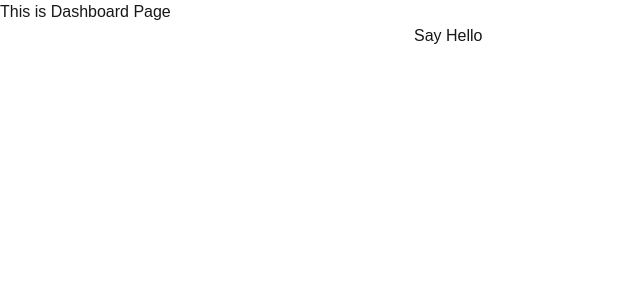
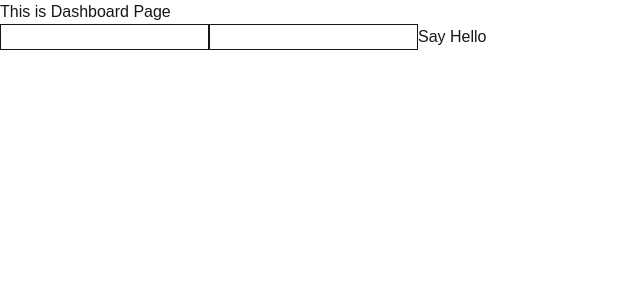
Before and after one commit to VijayJadon22/Practice-nextjs-appRouter, a Next.js app: page /dashboard in a window 1280 px wide. Shown: the top 300 px of the page, without its empty margins (0-640 px from the left). Built offline with nearby package versions, Linux system fonts and the light colour scheme.

Commit message:
Saw the loadin.tsx and error.tsx upon promise resolve and reject

```diff
--- a/app/dashboard/page.tsx
+++ b/app/dashboard/page.tsx
@@ -13,8 +13,8 @@ const DashboardPage = () => {
     <>
       <h1>This is Dashboard Page</h1>
       <form action={sayHello}>
-        <input type="text" name="name" />
-        <input type="email" name="email" />
+        <input type="text" name="name" className="border"/>
+        <input type="email" name="email" className="border"/>
         <button>Say Hello</button>
       </form>
     </>
--- /dev/null
+++ b/app/dashboard/user/error.tsx
@@ -0,0 +1,8 @@
+"use client";
+export default function ErrorPage() {
+    return (
+        <div>
+            <h1>Error Wont load</h1>
+        </div>
+    )
+}
--- /dev/null
+++ b/app/dashboard/user/loading.tsx
@@ -0,0 +1,7 @@
+export default function LoadingPage() {
+  return (
+    <div>
+      <h1>Loading... Please wait</h1>
+    </div>
+  );
+}
```
